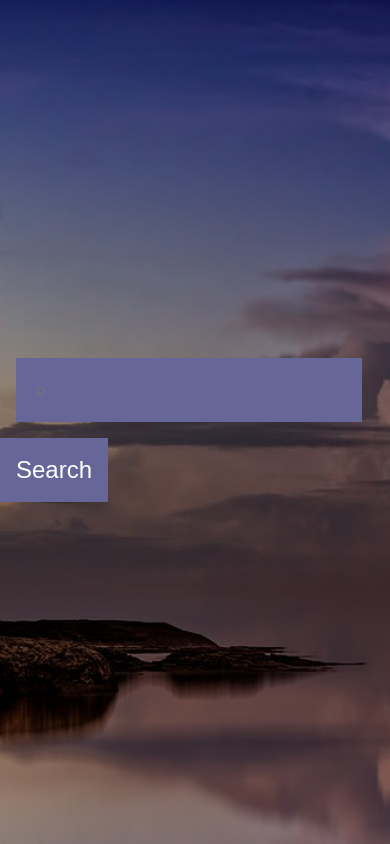
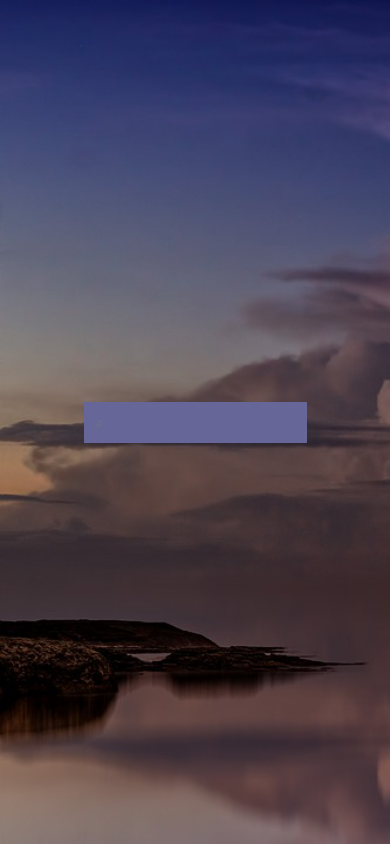
Before and after one commit to Piotrn-87/Weather-Application, a React (Create React App) app: page / in a window 390 px wide. Built offline with nearby package versions, Linux system fonts and the light colour scheme.

Commit message:
Feat: Adding RWD to Application

```diff
--- a/src/style.scss
+++ b/src/style.scss
@@ -3,6 +3,10 @@
 html {
     font-family: 'Lato', sans-serif;
     font-size: 16px;
+
+    @media (max-width: 641px) {
+        font-size: 10px;
+    }
 }
 
 body {
@@ -11,27 +15,33 @@ body {
 }
 
 .App {
-    display: flex;
-    justify-content: center;
     align-items: center;
-    flex-direction: column;
-    width: 100vw;
-    height: 100vh;
-    overflow: hidden;
     background-image: url("./img/weather.jpg");
     background-repeat: no-repeat;
     background-size: cover;
+    display: flex;
+    flex-direction: column;
+    height: 100vh;
+    justify-content: center;
+    overflow: hidden;
+    width: 100vw;
 }
 
 .Form {
+    @media (max-width: 641px) {
+        display: flex;
+        flex-direction: column;
+        margin: 1rem;
+    }
+
     &__input {
+        background: #666699;
+        border: 2px solid #666699;
+        color: #fff;
         font-weight: 300;
         font-size: 1.5em;
+        margin: 1rem;
         padding: 1rem;
-        color: #fff;
-        background: #666699;
-        margin: 1rem;
-        border: 2px solid #666699;
     }
 
     &__button {
@@ -42,15 +52,18 @@ body {
         height: 4rem;
         padding: 1rem;
 
+        @media (max-width: 641px) {
+            display: none;
+        }
     }
 }
 
 .Content {
+    animation: active 1s linear;
     background: rgba(0, 0, 0, .5);
     color: whitesmoke;
     margin-left: 1rem;
     padding: 0 3rem 2rem 3rem;
-    animation: active 1s linear;
 
     &__temp {
         font-size: 5rem;
```
